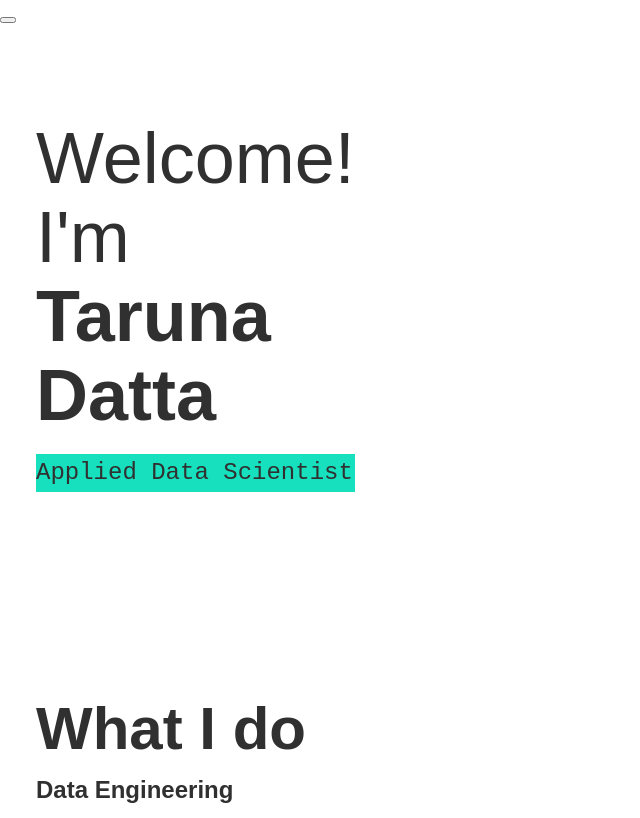
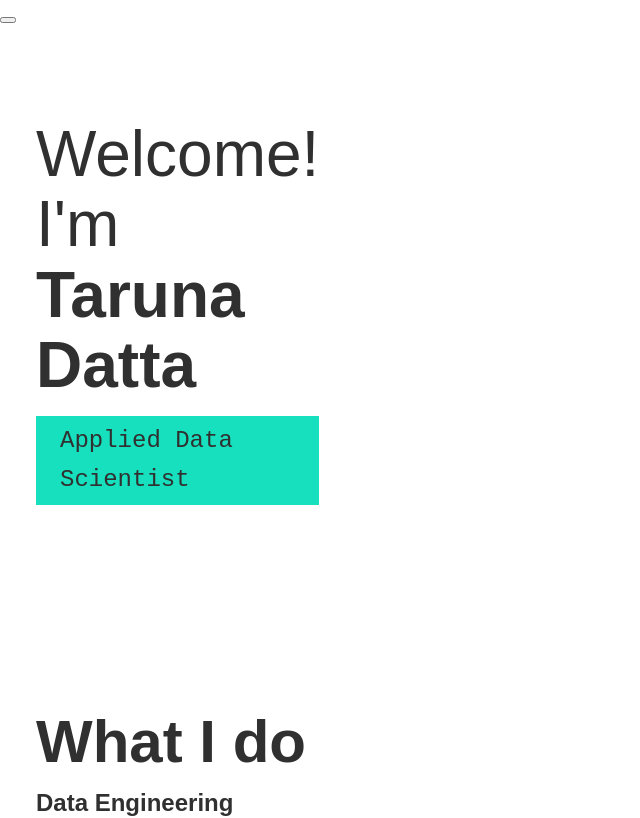
Before and after one commit to TarunaDatta/TarunaDatta.github.io, a plain HTML site: page index.html in a window 1280 px wide. Shown: the top 818 px of the page, without its empty margins (0-640 px from the left). Drawn offline with nearby package versions, Linux system fonts and the light colour scheme.

Commit message:
made changes to better view the intro

```diff
--- a/css/style.css
+++ b/css/style.css
@@ -16,15 +16,18 @@
     --clr-dark: #303030;
     --clr-accent: #16E0BD;
 
-    --fs-h1: 3rem;
+    --fs-h1: 2.75rem;
     --fs-h2: 2.25rem;
     --fs-h3: 1.25rem;
     --fs-body: 1rem;
+
+    --bs: 0.25em 0.25em 0.75em rgba(0, 0, 0, .25),
+          0.125em 0.125em 0.25em rgba(0, 0, 0, .15);
 }
 
 @media (min-width: 800px) {
     :root{
-        --fs-h1: 4.5rem;
+        --fs-h1: 4rem;
         --fs-h2: 3.75rem;
         --fs-h3: 1.5rem;
         --fs-body: 1.125rem;
@@ -92,10 +95,12 @@ h3 {
 }
 .section__subtitle--intro,
 .section__subtitle--about {
+    padding: .25em 1em;
     background: var(--clr-accent);
     font-family: var(--ff-secondary);
     margin-bottom: 1em;
 }
+
 
 nav { display: none;}
 /* Introduction */
@@ -110,5 +115,6 @@ nav { display: none;}
 
     .section__subtitle--intro{
         align-self: start;
+        /* width: calc(100%+1.5em) */
     }
 }
```
